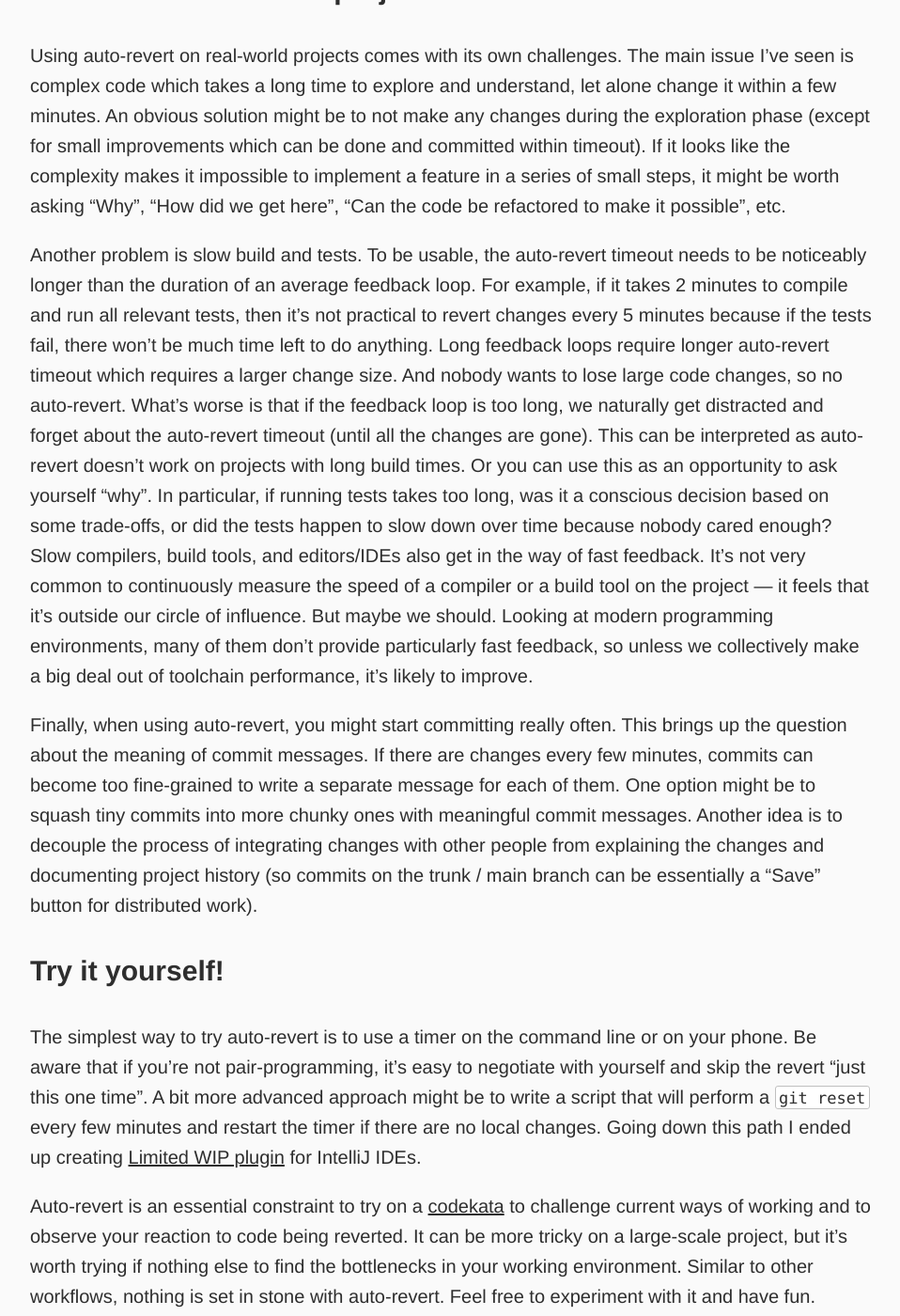
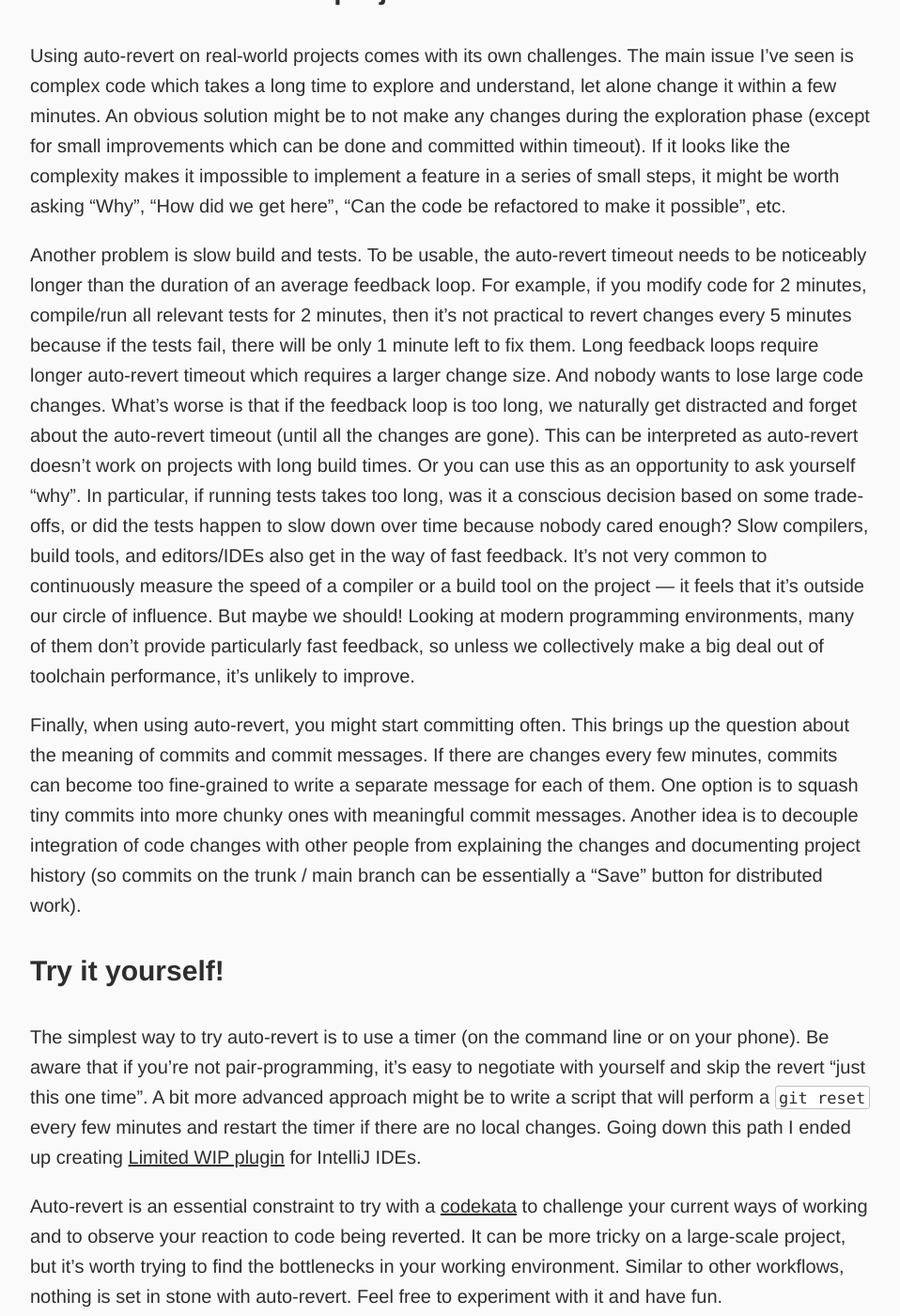
Before and after one commit to dkandalov/dkandalov.github.io, a Jekyll site: the page built from _posts/limited-wip/2021-04-28-limited-wip-auto-revert.md, in a window 1280 px wide and 1400 px high, scrolled down 2548 px. Shown: the whole window at 94% size, without its empty margins (160-1118 px from the left). Built offline with Jekyll 4.4.1, drawn with Linux system fonts in a browser that asks for light colours; our own code applies the rules of GitHub Pages for plain Markdown files.

Commit message:
updated Limited WIP — Auto-revert blog post

```diff
--- a/_posts/limited-wip/2021-04-28-limited-wip-auto-revert.md
+++ b/_posts/limited-wip/2021-04-28-limited-wip-auto-revert.md
@@ -37,15 +37,15 @@ To explore auto-revert, let's perform a couple of thought experiments:
 ### What about real-world projects?
 Using auto-revert on real-world projects comes with its own challenges. The main issue I've seen is complex code which takes a long time to explore and understand, let alone change it within a few minutes. An obvious solution might be to not make any changes during the exploration phase (except for small improvements which can be done and committed within timeout). If it looks like the complexity makes it impossible to implement a feature in a series of small steps, it might be worth asking "Why", "How did we get here", "Can the code be refactored to make it possible", etc.
 
-Another problem is slow build and tests. To be usable, the auto-revert timeout needs to be noticeably longer than the duration of an average feedback loop. For example, if it takes 2 minutes to compile and run all relevant tests, then it's not practical to revert changes every 5 minutes because if the tests fail, there won't be much time left to do anything. Long feedback loops require longer auto-revert timeout which requires a larger change size. And nobody wants to lose large code changes, so no auto-revert. What's worse is that if the feedback loop is too long, we naturally get distracted and forget about the auto-revert timeout (until all the changes are gone). This can be interpreted as auto-revert doesn't work on projects with long build times. Or you can use this as an opportunity to ask yourself "why". In particular, if running tests takes too long, was it a conscious decision based on some trade-offs, or did the tests happen to slow down over time because nobody cared enough? Slow compilers, build tools, and editors/IDEs also get in the way of fast feedback. It's not very common to continuously measure the speed of a compiler or a build tool on the project — it feels that it's outside our circle of influence. But maybe we should. Looking at modern programming environments, many of them don't provide particularly fast feedback, so unless we collectively make a big deal out of toolchain performance, it's likely to improve.
+Another problem is slow build and tests. To be usable, the auto-revert timeout needs to be noticeably longer than the duration of an average feedback loop. For example, if you modify code for 2 minutes, compile/run all relevant tests for 2 minutes, then it's not practical to revert changes every 5 minutes because if the tests fail, there will be only 1 minute left to fix them. Long feedback loops require longer auto-revert timeout which requires a larger change size. And nobody wants to lose large code changes. What's worse is that if the feedback loop is too long, we naturally get distracted and forget about the auto-revert timeout (until all the changes are gone). This can be interpreted as auto-revert doesn't work on projects with long build times. Or you can use this as an opportunity to ask yourself "why". In particular, if running tests takes too long, was it a conscious decision based on some trade-offs, or did the tests happen to slow down over time because nobody cared enough? Slow compilers, build tools, and editors/IDEs also get in the way of fast feedback. It's not very common to continuously measure the speed of a compiler or a build tool on the project — it feels that it's outside our circle of influence. But maybe we should! Looking at modern programming environments, many of them don't provide particularly fast feedback, so unless we collectively make a big deal out of toolchain performance, it's unlikely to improve.
 
-Finally, when using auto-revert, you might start committing really often. This brings up the question about the meaning of commit messages. If there are changes every few minutes, commits can become too fine-grained to write a separate message for each of them. One option might be to squash tiny commits into more chunky ones with meaningful commit messages. Another idea is to decouple the process of integrating changes with other people from explaining the changes and documenting project history (so commits on the trunk / main branch can be essentially a "Save" button for distributed work).
+Finally, when using auto-revert, you might start committing often. This brings up the question about the meaning of commits and commit messages. If there are changes every few minutes, commits can become too fine-grained to write a separate message for each of them. One option is to squash tiny commits into more chunky ones with meaningful commit messages. Another idea is to decouple integration of code changes with other people from explaining the changes and documenting project history (so commits on the trunk / main branch can be essentially a "Save" button for distributed work).
 
 
 ### Try it yourself!
-The simplest way to try auto-revert is to use a timer on the command line or on your phone. Be aware that if you're not pair-programming, it's easy to negotiate with yourself and skip the revert "just this one time". A bit more advanced approach might be to write a script that will perform a `git reset` every few minutes and restart the timer if there are no local changes. Going down this path I ended up creating [Limited WIP plugin] for IntelliJ IDEs.
+The simplest way to try auto-revert is to use a timer (on the command line or on your phone). Be aware that if you're not pair-programming, it's easy to negotiate with yourself and skip the revert "just this one time". A bit more advanced approach might be to write a script that will perform a `git reset` every few minutes and restart the timer if there are no local changes. Going down this path I ended up creating [Limited WIP plugin] for IntelliJ IDEs.
 
-Auto-revert is an essential constraint to try on a [codekata] to challenge current ways of working and to observe your reaction to code being reverted. It can be more tricky on a large-scale project, but it's worth trying if nothing else to find the bottlenecks in your working environment. Similar to other workflows, nothing is set in stone with auto-revert. Feel free to experiment with it and have fun.
+Auto-revert is an essential constraint to try with a [codekata] to challenge your current ways of working and to observe your reaction to code being reverted. It can be more tricky on a large-scale project, but it's worth trying to find the bottlenecks in your working environment. Similar to other workflows, nothing is set in stone with auto-revert. Feel free to experiment with it and have fun.
 
 
 [TDD]: http://wiki.c2.com/?TestDrivenDevelopment
```
